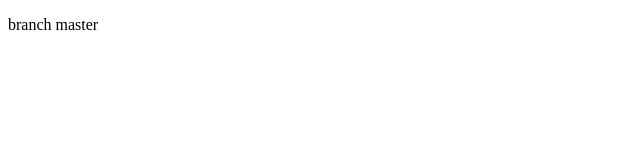
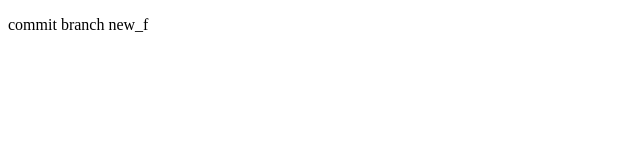
Before and after one commit to alexlive27/git-project, a plain HTML site: page docs/index.html in a window 1280 px wide. Shown: the full height of the page, 0-640 px from the left. Drawn offline with Linux system fonts and the light colour scheme.

Commit message:
commit new_f

```diff
--- a/docs/index.html
+++ b/docs/index.html
@@ -5,6 +5,6 @@
 	<title>hello      </title>
 </head>
 <body>
-	<p>branch master</p>
+	<p>commit branch new_f</p>
 </body>
 </html>
```
